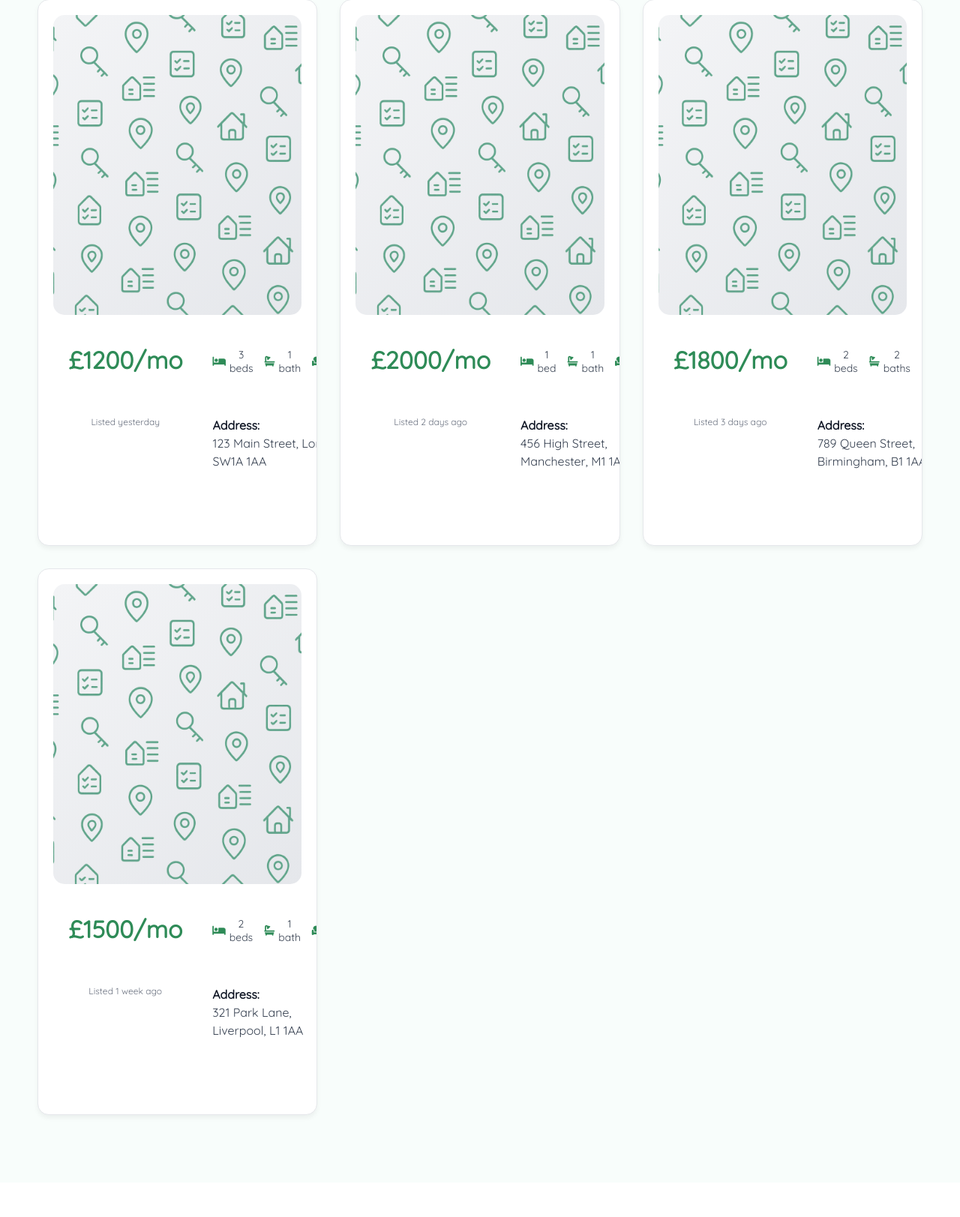
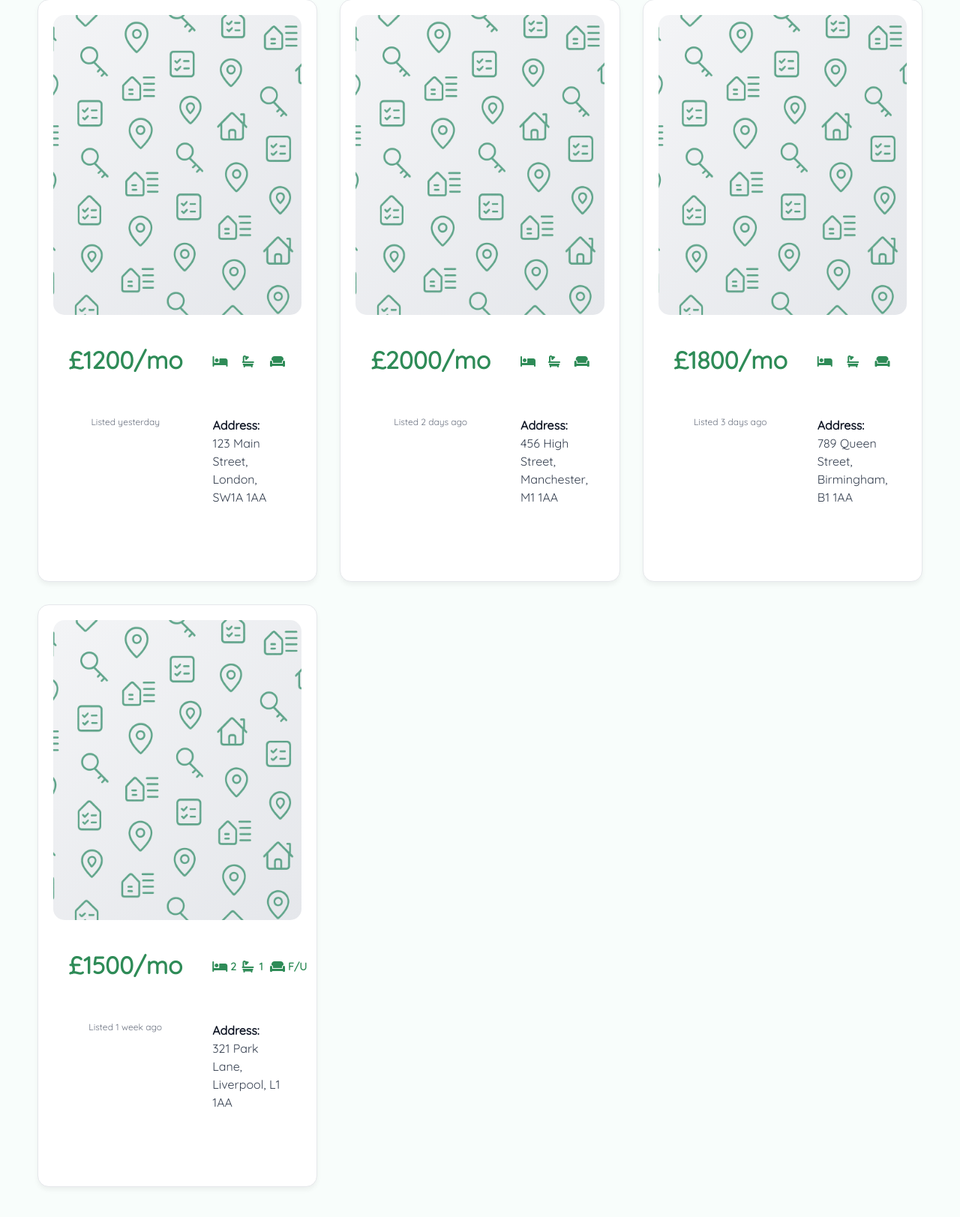
Before and after one commit to Kronium345/host_bridge, a Flask app: page /resources/marketplace-listings in a window 1280 px wide. Shown: the part 360-1983 px from the top of the page at 75% size. Before the commit the page ends 1851 px from the top, so only its background shows below. Run offline with Flask 3, Linux system fonts and the light colour scheme.

Commit message:
Done Up Marketplace Listing Page

```diff
--- a/app/static/css/styles.css
+++ b/app/static/css/styles.css
@@ -1341,23 +1341,35 @@ body {
 }
 
 .property-details {
-    display: flex;
-    align-items: center;
-    justify-content: center;
-    gap: 15px;
+    display: grid;
+    grid-template-columns: repeat(3, minmax(0, 1fr));
+    align-items: center;
+    justify-items: start;
+    gap: 12px 16px;
     margin-bottom: 10px;
     color: #374151;
-    font-size: 14px
-}
-
-.property-details span {
-    display: flex;
-    align-items: center;
-    gap: 5px
+    font-size: 14px;
+    text-align: left;
+}
+
+.property-details>span {
+    display: inline-flex;
+    align-items: center;
+    gap: 6px;
+    white-space: nowrap;
+    min-width: 90px;
 }
 
 .property-details i {
-    color: #2E8B57
+    color: #2E8B57;
+    width: 18px;
+    text-align: center;
+    font-size: 16px
+}
+
+.property-details .detail-count {
+    font-weight: 600;
+    color: #2E8B57;
 }
 
 .property-listed {
--- a/app/templates/marketplace_listings.html
+++ b/app/templates/marketplace_listings.html
@@ -26,9 +26,9 @@
             <div class="property-content">
                 <div class="property-price">£1200/mo</div>
                 <div class="property-details">
-                    <span><i class="fas fa-bed"></i><span>3 beds</span></span>
-                    <span><i class="fas fa-bath"></i><span>1 bath</span></span>
-                    <span><i class="fas fa-couch"></i><span>F/U</span></span>
+                    <span><i class="fas fa-bed"></i><span class="detail-count"></span></span>
+                    <span><i class="fas fa-bath"></i><span class="detail-count"></span></span>
+                    <span><i class="fas fa-couch"></i><span class="detail-count"></span></span>
                 </div>
                 <div class="property-listed">Listed yesterday</div>
                 <div class="property-address">
@@ -45,9 +45,9 @@
             <div class="property-content">
                 <div class="property-price">£2000/mo</div>
                 <div class="property-details">
-                    <span><i class="fas fa-bed"></i><span>1 bed</span></span>
-                    <span><i class="fas fa-bath"></i><span>1 bath</span></span>
-                    <span><i class="fas fa-couch"></i><span>F</span></span>
+                    <span><i class="fas fa-bed"></i><span class="detail-count"></span></span>
+                    <span><i class="fas fa-bath"></i><span class="detail-count"></span></span>
+                    <span><i class="fas fa-couch"></i><span class="detail-count"></span></span>
                 </div>
                 <div class="property-listed">Listed 2 days ago</div>
                 <div class="property-address">
@@ -64,9 +64,9 @@
             <div class="property-content">
                 <div class="property-price">£1800/mo</div>
                 <div class="property-details">
-                    <span><i class="fas fa-bed"></i><span>2 beds</span></span>
-                    <span><i class="fas fa-bath"></i><span>2 baths</span></span>
-                    <span><i class="fas fa-couch"></i><span>U</span></span>
+                    <span><i class="fas fa-bed"></i><span class="detail-count"></span></span>
+                    <span><i class="fas fa-bath"></i><span class="detail-count"></span></span>
+                    <span><i class="fas fa-couch"></i><span class="detail-count"></span></span>
                 </div>
                 <div class="property-listed">Listed 3 days ago</div>
                 <div class="property-address">
@@ -83,9 +83,9 @@
             <div class="property-content">
                 <div class="property-price">£1500/mo</div>
                 <div class="property-details">
-                    <span><i class="fas fa-bed"></i><span>2 beds</span></span>
-                    <span><i class="fas fa-bath"></i><span>1 bath</span></span>
-                    <span><i class="fas fa-couch"></i><span>F/U</span></span>
+                    <span><i class="fas fa-bed"></i><span class="detail-count">2</span></span>
+                    <span><i class="fas fa-bath"></i><span class="detail-count">1</span></span>
+                    <span><i class="fas fa-couch"></i><span class="detail-count">F/U</span></span>
                 </div>
                 <div class="property-listed">Listed 1 week ago</div>
                 <div class="property-address">
```
